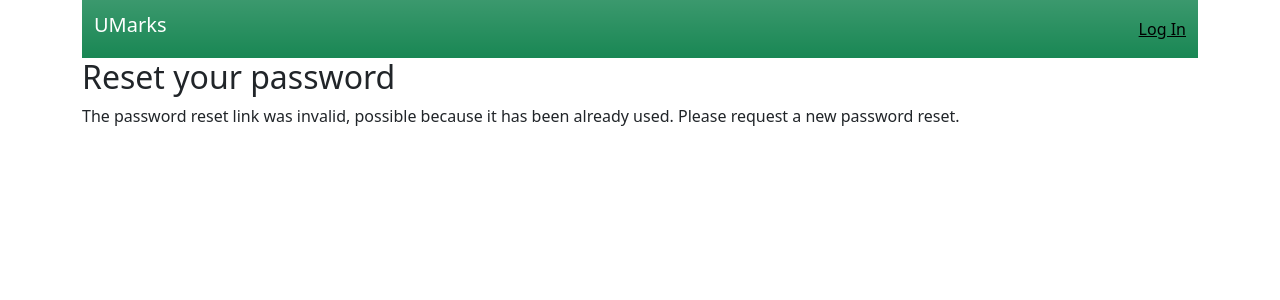
After one commit to Lsgraalq/MyNote, a Django app: page /account/password-reset/1/1/ in a window 1280 px wide. The commit adds this page. Shown: the top 300 px of the page. Run offline with Django 5.2, Linux system fonts and the light colour scheme.

Commit message:
add more templates

```diff
--- a/account/templates/base.html
+++ b/account/templates/base.html
@@ -7,9 +7,41 @@
     <link href="https://cdn.jsdelivr.net/npm/bootstrap@5.3.2/dist/css/bootstrap.min.css" rel="stylesheet" integrity="sha384-T3c6CoIi6uLrA9TneNEoa7RxnatzjcDSCmG1MXxSR1GAsXEV/Dwwykc2MPK8M2HN" crossorigin="anonymous">
 </head>
 <body class="container">
-    <nav class="navbar bg-success bg-gradient">
+    <nav class="navbar navbar-expand-lg bg-success bg-gradient">
         <div class="container-fluid">
           <a class="navbar-brand text-white h1" href="#">UMarks</a>
+          <button class="navbar-toggler" type="button" data-bs-toggle="collapse" data-bs-target="#navbarNav" aria-controls="navbarNav" aria-expanded="false" aria-label="Toggle navigation">
+            <span class="navbar-toggler-icon"></span>
+          </button>
+          <div class="collapse navbar-collapse" id="navbarNav">
+            {% if request.user.is_authenticated %}
+            <ul class="navbar-nav">
+                <li class="nav-item">
+                    <a href="{% url 'dashboard' %}" class="nav-link {% if section == 'dashboard' %}active{% endif %}">
+                        My dashboard
+                    </a>
+                </li>
+                <li class="nav-item">
+                    <a href="#" class="nav-link {% if section == 'images' %}active{% endif %}">
+                        Images
+                    </a>
+                </li>
+                <li class="nav-item">
+                    <a href="#" class="nav-link {% if section == 'dashboard' %}active{% endif %}">
+                        People
+                    </a>
+                </li>
+            </ul>
+            {% endif %}
+            <span class="navbar-text ms-auto">
+                {% if request.user.is_authenticated %}
+                    Hello {{ request.user.first_name|default:request.user.username }},
+                    <a href="{% url 'logout' %}">Log Out</a>
+                {% else %}
+                    <a href="{% url 'login' %}">Log In</a>
+                {% endif %}
+            </span>
+          </div>
         </div>
     </nav>
     <div id="content">
--- a/account/templates/registration/login.html
+++ b/account/templates/registration/login.html
@@ -18,4 +18,7 @@
     <input type="hidden" name="next" value="{{ next }}">
     <p><input type="submit" value="Log in"></p>
 </form>
+<p>
+    <a href="{% url 'password_reset' %}">Forgotten your password?</a>
+</p>
 {% endblock  %}
--- /dev/null
+++ b/account/templates/registration/password_reset_confirm.html
@@ -0,0 +1,17 @@
+{% extends "base.html" %}
+
+{% block title %}Reset your password{% endblock  %}
+
+{% block content %}
+<h2>Reset your password</h2>
+{% if validlink %}
+<p>Please enter your new password twice:</p>
+    <form method="post">
+        {% csrf_token %}
+        {{ form.as_p }}
+        <p><input type="submit" value="Change my password"></p>
+    </form>
+{% else %}
+    <p>The password reset link was invalid, possible because it has been already used. Please request a new password reset.</p>
+{% endif %}
+{% endblock  %}
--- /dev/null
+++ b/account/templates/registration/password_reset_email.html
@@ -0,0 +1,3 @@
+Someone asked for password reset for email {{ email }}.
+Follow the link below: {{ protocol }}://{{ domain }}{% url "password_reset_confirm" uidb64=uid token=token %}
+Your username, in case you've forgotten: {{ user.get_username }}
--- a/account/urls.py
+++ b/account/urls.py
@@ -10,5 +10,16 @@ urlpatterns = [
     path('login/', auth_views.LoginView.as_view(), name='login'),
     path('logout/', auth_views.LogoutView.as_view(), name='logout'),
 
-    path('', dashboard, name='dashboard')
+    # url-адреси для зміни пароля
+    path('password-change/', auth_views.PasswordChangeView.as_view(), name='password_change'),
+    path('password-change/done/', auth_views.PasswordChangeDoneView.as_view(), name='password_change_done'),
+
+    # dashboard
+    path('', dashboard, name='dashboard'),
+
+    # url-адреси для скиданню паролю
+    path('password-reset/', auth_views.PasswordResetView.as_view(), name='password_reset'),
+    path('password-reset/done/', auth_views.PasswordResetDoneView.as_view(), name='password_reset_done'),
+    path('password-reset/<uidb64>/<token>/', auth_views.PasswordResetConfirmView.as_view(), name='password_reset_confirm'),
+    path('password-reset/complete/', auth_views.PasswordResetCompleteView.as_view(), name='password_reset_complete'),
 ]
--- a/core/settings.py
+++ b/core/settings.py
@@ -126,3 +126,5 @@ DEFAULT_AUTO_FIELD = 'django.db.models.BigAutoField'
 LOGIN_REDIRECT_URL = 'dashboard'
 LOGIN_URL = 'login'
 LOGOUT_URL = 'logout'
+
+EMAIL_BACKEND = 'django.core.mail.backends.console.EmailBackend'
```
Also changed, not shown: account/templates/registration/password_change_done.html (added, +8 -0 lines), account/templates/registration/password_change_form.html (added, +13 -0 lines), account/templates/registration/password_reset_complete.html (added, +8 -0 lines), account/templates/registration/password_reset_done.html (added, +9 -0 lines), account/templates/registration/password_reset_form.html (added, +13 -0 lines), db.sqlite3.
